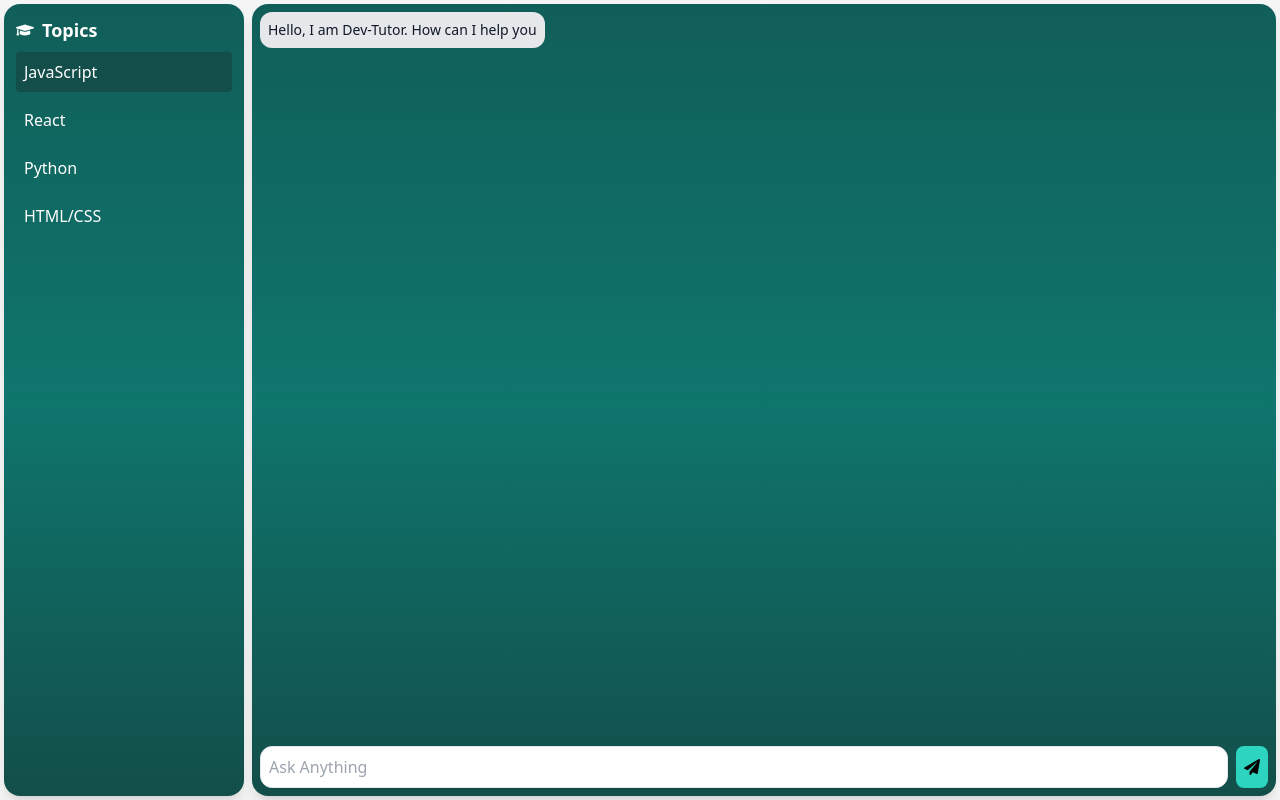
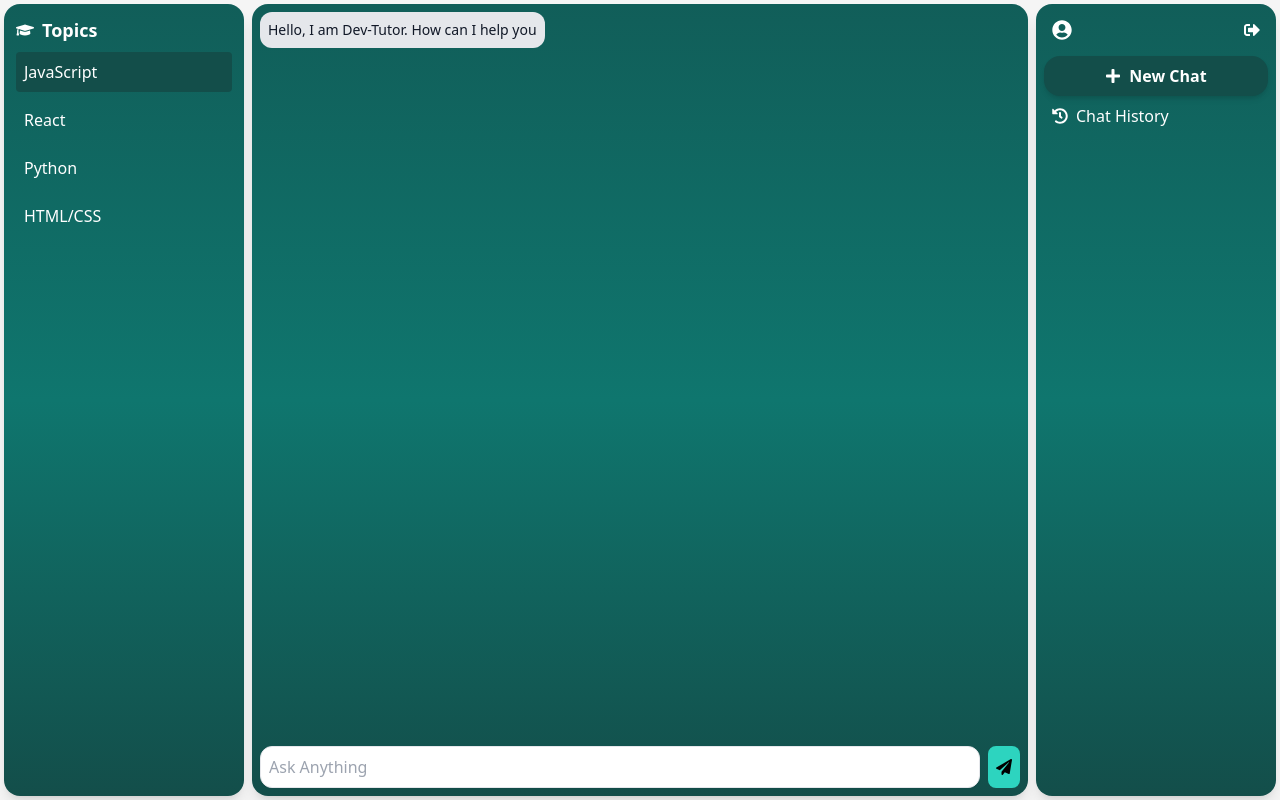
Before and after one commit to shiriweb/Dev-Tutor, a React (Vite) app in the folder frontend/: page /dashboard in a window 1280 px wide. Built offline with nearby package versions, Linux system fonts and the light colour scheme.

Commit message:
feat: updated chat interface

```diff
--- a/frontend/src/App.jsx
+++ b/frontend/src/App.jsx
@@ -34,6 +34,7 @@ const App = () => {
           element={<LoginRegisterForm setToken={handleSetToken} />}
         />
         <Route path="/dashboard" element={<Dashboard />} />
+        <Route path="/home" element={<HomePage />} />
       </Routes>
 
       <ToastContainer />
--- a/frontend/src/components/Chat/ChatInterface.jsx
+++ b/frontend/src/components/Chat/ChatInterface.jsx
@@ -87,6 +87,8 @@ const ChatInterface = ({
           },
           { headers: { Authorization: `Bearer ${token}` } }
         );
+        console.log(res);
+        const data = res.data;
         setCurrentChatId(data._id);
         aiResponse = res.data.chatMessage;
         setIsTyping(false);
@@ -113,7 +115,7 @@ const ChatInterface = ({
             }`}
           >
             <div
-              className={`p-2 rounded-xl max-w-xs ${
+              className={`p-2 rounded-xl max-w-xs mb-2 ${
                 msg.sender === "user"
                   ? "bg-teal-300 text-teal-900"
                   : "bg-gray-200 text-gray-900"
--- /dev/null
+++ b/frontend/src/components/Chat/RightPanel.jsx
@@ -0,0 +1,47 @@
+import React from "react";
+import { FaHistory, FaPlus, FaSignOutAlt, FaUserCircle } from "react-icons/fa";
+
+const RightPanel = ({
+  token,
+  currentChatId,
+  setCurrentChatId,
+  chatHistory,
+  setChatHistory,
+}) => {
+  const currentUser = "Shirisha";
+  return (
+    <div className="hidden w-full lg:block md:w-60 lg:w-60 bg-gradient-to-b from-teal-800 via-teal-700 to-teal-900 rounded-2xl shadow-lg p-2 text-white ml-2 ">
+      <div className="flex items-center justify-between mb-2 p-2">
+        <div className="flex items-center gap-2 font-semibold text-sm">
+          <FaUserCircle size={20} />
+        </div>
+        <button>
+          <FaSignOutAlt />
+        </button>
+      </div>
+
+      <button className="w-full flex items-center justify-center gap-2 p-2 bg-teal-900 rounded-2xl font-semibold focus:bg-teal-950 shadow-md">
+        <FaPlus />
+        New Chat
+      </button>
+
+      <h2 className=" w-full flex items-center p-2 gap-2">
+        <FaHistory /> Chat History
+      </h2>
+
+      <div className="flex flex-col gap-1 autoflow-y-auto max-h-40 md:max-h-80">
+        {chatHistory.map((chat) => (
+          <div
+            className={`p-2 rounded-2xl cursor-pointer shadow-md ${
+              chat._id === currentChatId ? "bg-teal-900 " : "bg-teal-800"
+            }`}
+          >
+            <p>{chat.title}</p>
+          </div>
+        ))}
+      </div>
+    </div>
+  );
+};
+
+export default RightPanel;
--- a/frontend/src/pages/Dashboard.jsx
+++ b/frontend/src/pages/Dashboard.jsx
@@ -1,13 +1,14 @@
 import React, { useState } from "react";
 import LeftPanel from "../components/Chat/LeftPanel";
 import ChatInterface from "../components/Chat/ChatInterface";
+import RightPanel from "../components/Chat/RightPanel";
 
 const Dashboard = () => {
   const [topics] = useState(["JavaScript", "React", "Python", "HTML/CSS"]);
   const [selectedTopic, setSelectedTopic] = useState(topics[0]);
   const [token, setToken] = useState(localStorage.getItem("token") || null);
   const [currentChatId, setCurrentChatId] = useState(null);
-
+  const [chatHistory, setChatHistory] = useState([]);
   // useEffect(() => {}, [selectedTopic]);
 
   return (
@@ -24,6 +25,14 @@ const Dashboard = () => {
         setCurrentChatId={setCurrentChatId}
         selectedTopic={selectedTopic}
       />
+
+      <RightPanel
+        token={token}
+        chatHistory={chatHistory}
+        setChatHistory={setChatHistory}
+        currentChatId={currentChatId}
+        setCurrentChatId={setCurrentChatId}
+      />
     </div>
   );
 };
```
